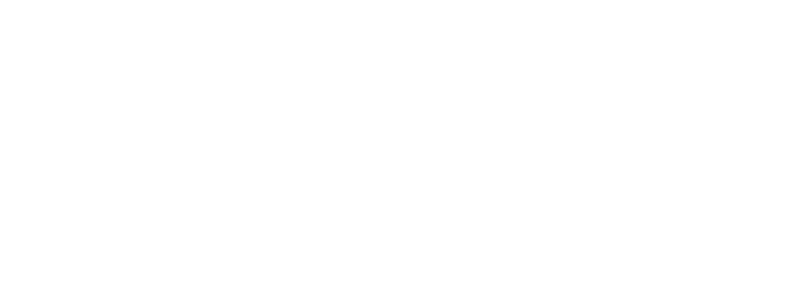
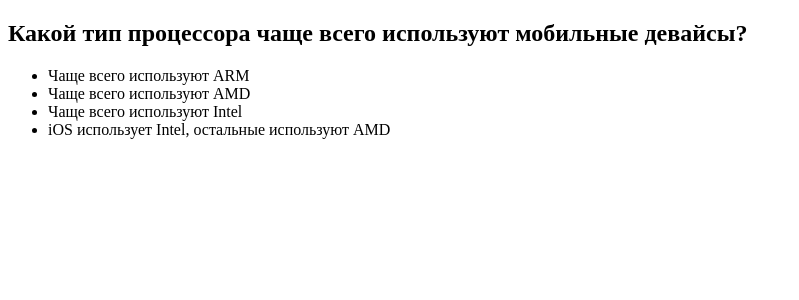
Before and after one commit to kotet912/quiz-app, a Nuxt app: page / in a window 1280 px wide. Shown: the top 300 px of the page, without its empty margins (0-799 px from the left). Built offline with nearby package versions, Linux system fonts and the light colour scheme.

Commit message:
Вывод вопросов

```diff
--- a/app.vue
+++ b/app.vue
@@ -1,9 +1,9 @@
 <template>
   <div>
-    <QuizQuestion></QuizQuestion>
+    <NuxtLayout>
+      <NuxtPage />
+    </NuxtLayout>
   </div>
 </template>
 
-<script setup>
-import QuizQuestion from '@/components/QuizQuestion.vue';
-</script>
+<script setup></script>
--- a/components/QuizQuestion.vue
+++ b/components/QuizQuestion.vue
@@ -1,7 +1,35 @@
 <template>
-  <div>
-    <!-- Отображения вопроса -->
+  <div class="quiz-question">
+    <h2>{{ question.question }}</h2>
+    <ul>
+      <li
+        v-for="(answer, index) in question.answers"
+        :key="index"
+        @click="selectAnswer(index)"
+      >
+        {{ answer.text }}
+      </li>
+    </ul>
   </div>
 </template>
 
-<script setup></script>
+<script setup>
+defineProps({
+  question: {
+    type: Object,
+    required: true
+  }
+});
+
+const emit = defineEmits(['answerSelected']);
+
+const selectAnswer = (index) => {
+  emit('answerSelected', index);
+};
+</script>
+
+<style scoped>
+.quiz-question {
+  /* Стили для компонента */
+}
+</style>
--- a/pages/index.vue
+++ b/pages/index.vue
@@ -1,7 +1,37 @@
 <template>
   <div>
-    <!-- Главная -->
+    <QuizQuestion
+      v-if="currentQuestion"
+      :question="currentQuestion"
+      @answerSelected="handleAnswer"
+    />
   </div>
 </template>
 
-<script setup></script>
+<script setup>
+import { useQuizStore } from '@/stores/quiz';
+import { onMounted, computed } from 'vue';
+import QuizQuestion from '@/components/QuizQuestion.vue';
+
+const quizStore = useQuizStore();
+
+onMounted(() => {
+  quizStore.initQuestions();
+});
+
+const currentQuestion = computed(
+  () => quizStore.questions[quizStore.currentQuestionIndex]
+);
+
+const handleAnswer = (answerIndex) => {
+  quizStore.userAnswers.push(answerIndex);
+
+  setTimeout(() => {
+    if (quizStore.currentQuestionIndex + 1 < quizStore.questions.length) {
+      quizStore.currentQuestionIndex++;
+    } else {
+      navigateTo('/results');
+    }
+  }, 1000);
+};
+</script>
```
